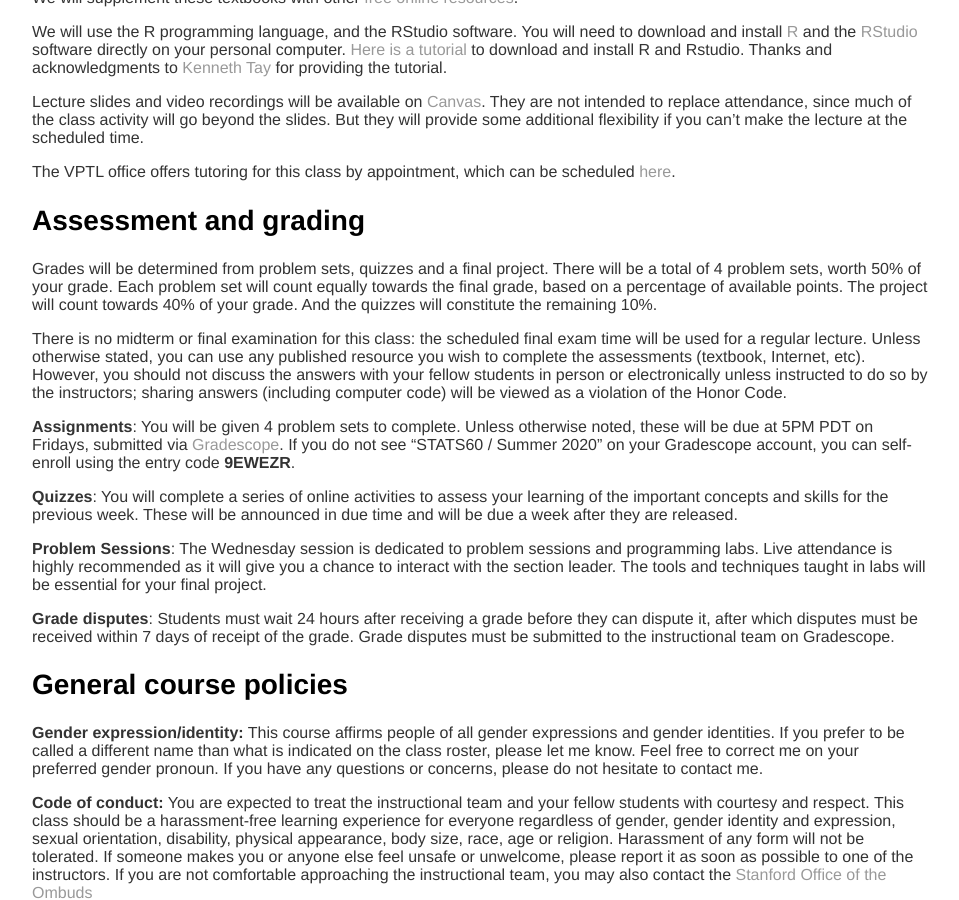
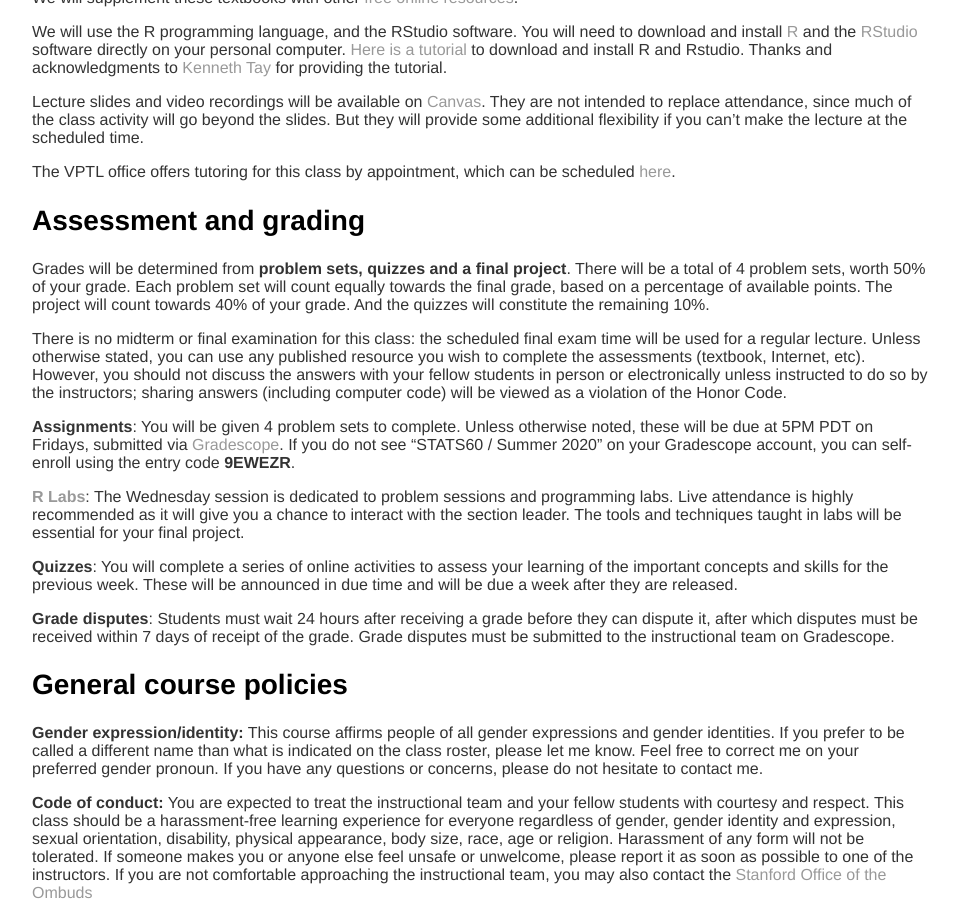
Before and after one commit to stats60/stats60.github.io, a Jekyll site: the page built from prospectus/index.md, in a window 1280 px wide and 900 px high, scrolled down 1163 px. Shown: the whole window, without its empty margins (160-1119 px from the left). Built offline with Jekyll 4.4.1, drawn with Linux system fonts in a browser that asks for light colours; our own code applies the rules of GitHub Pages for plain Markdown files.

Commit message:
minor update

```diff
--- a/prospectus/index.md
+++ b/prospectus/index.md
@@ -49,7 +49,7 @@ The VPTL office offers tutoring for this class by appointment, which can be sche
 
 ## Assessment and grading
 
-Grades will be determined from problem sets, quizzes and a final project. There will be a total of 4 problem sets, worth 50% of your grade. Each problem set will count equally towards the final grade, based on a percentage of available points. The project will count towards 40% of your grade. And the quizzes will constitute the remaining 10%.
+Grades will be determined from **problem sets, quizzes and a final project**. There will be a total of 4 problem sets, worth 50% of your grade. Each problem set will count equally towards the final grade, based on a percentage of available points. The project will count towards 40% of your grade. And the quizzes will constitute the remaining 10%.
 
 
 There is no midterm or final examination for this class: the scheduled final exam time will be used for a regular lecture.
@@ -58,9 +58,9 @@ Unless otherwise stated, you can use any published resource you wish to complete
 
 **Assignments**: You will be given 4 problem sets to complete.  Unless otherwise noted, these will be due at 5PM PDT on Fridays, submitted via [Gradescope](https://www.gradescope.com/). If you do not see "STATS60 / Summer 2020" on your Gradescope account, you can self-enroll using the entry code **9EWEZR**.
 
+**[R Labs](../Rlab)**: The Wednesday session is dedicated to problem sessions and programming labs. Live attendance is highly recommended as it will give you a chance to interact with the section leader. The tools and techniques taught in labs will be essential for your final project.
+
 **Quizzes**:  You will complete a series of online activities to assess your learning of the important concepts and skills for the previous week. These will be announced in due time and will be due a week after they are released.
-
-**Problem Sessions**: The Wednesday session is dedicated to problem sessions and programming labs. Live attendance is highly recommended as it will give you a chance to interact with the section leader. The tools and techniques taught in labs will be essential for your final project.
 
 **Grade disputes**:  Students must wait 24 hours after receiving a grade before they can dispute it, after which disputes must be received within 7 days of receipt of the grade. Grade disputes must be submitted to the instructional team on Gradescope.
 
```
